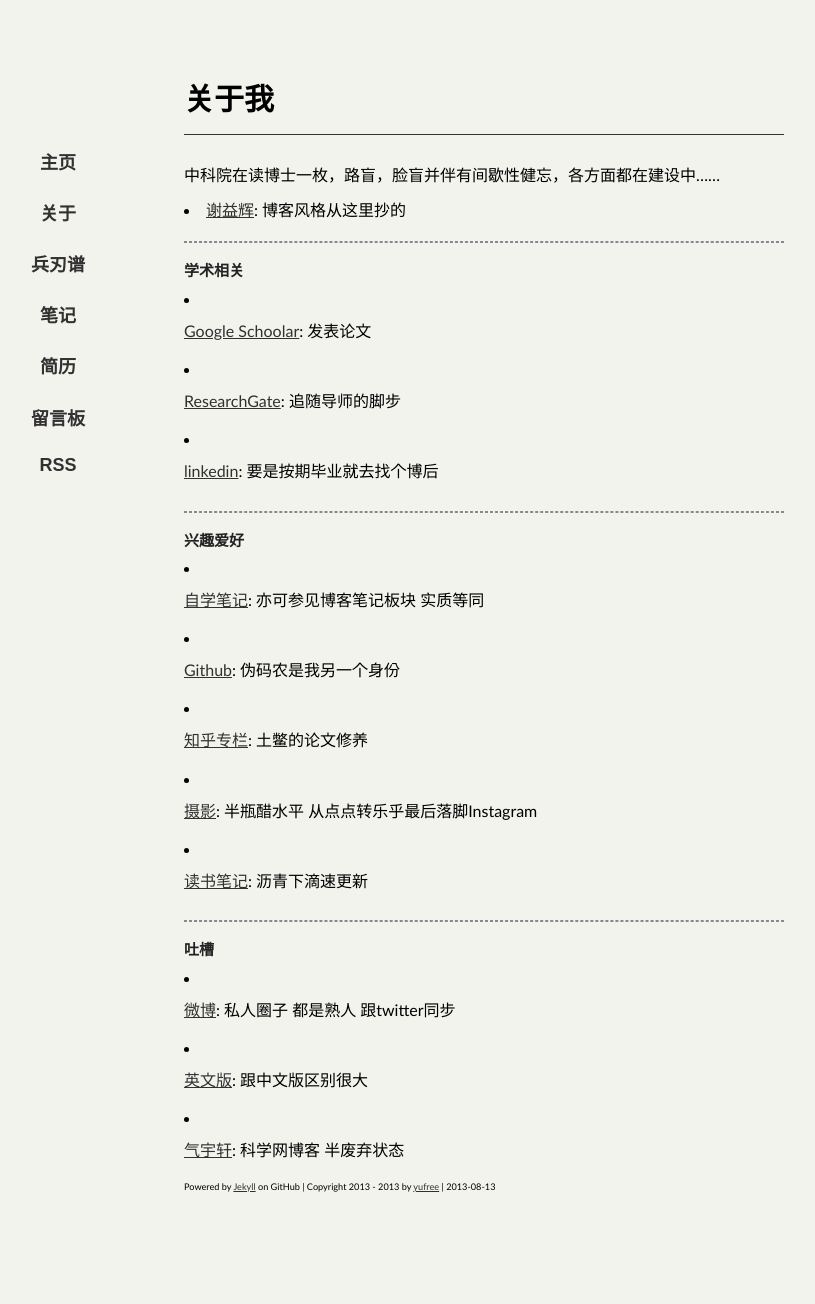
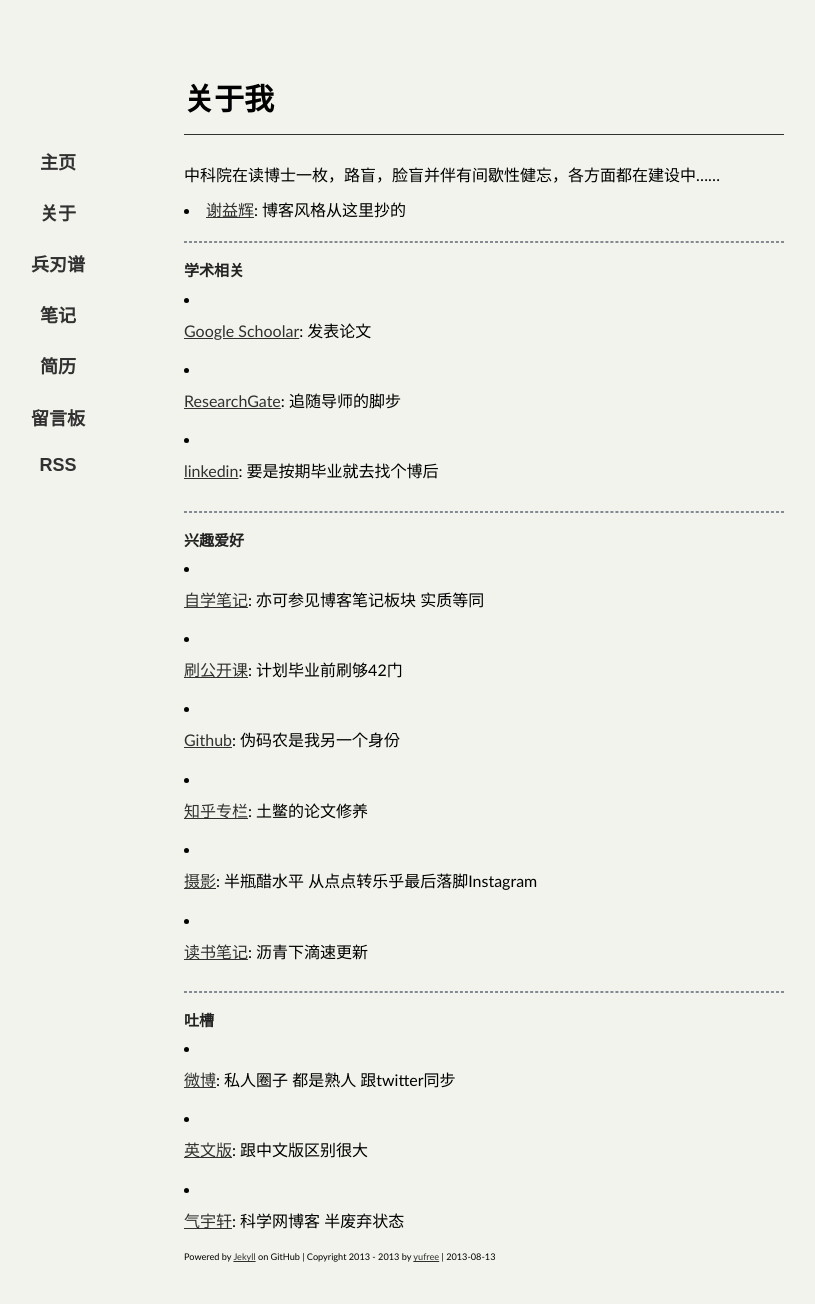
Before and after one commit to yufree/blogcn, a Jekyll site: the page built from about/index.md, in a window 1280 px wide. Shown: the whole page, without its empty margins (156-971 px from the left). Built offline with Jekyll 4.4.1, drawn with Linux system fonts in a browser that asks for light colours; some web fonts are replaced; comment, search, counter and statistics services are not loaded; before the commit the page ends 1234 px from its top, so only the background shows below that.

Commit message:
add mooc to interests

```diff
--- a/about/index.md
+++ b/about/index.md
@@ -23,6 +23,8 @@ layout: page
 
 - [自学笔记](http://yufree.github.io/notes): 亦可参见博客笔记板块 实质等同
 
+- [刷公开课](https://github.com/yufree/MOOC): 计划毕业前刷够42门
+
 - [Github](https://github.com/yufree): 伪码农是我另一个身份
 
 - [知乎专栏](http://zhuanlan.zhihu.com/yufree): 土鳖的论文修养
```
